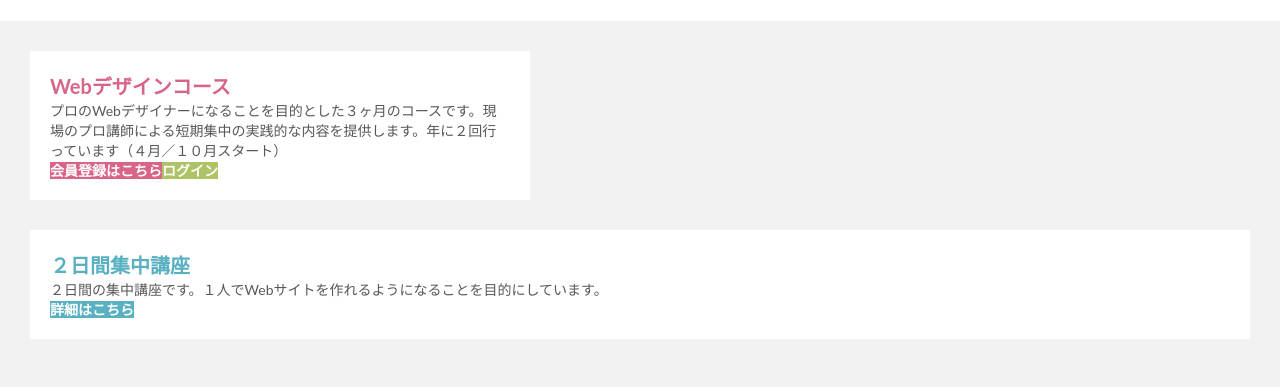
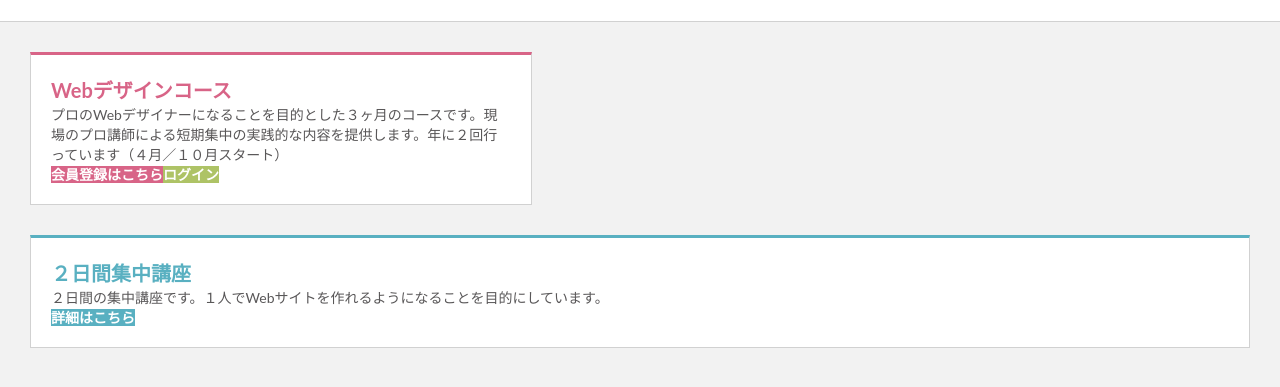
Before and after one commit to jin-aiit-a1824jj/css_sampel, a plain HTML site: page session4/index2.html in a window 1280 px wide. Shown: the part 59-446 px from the top of the page. Drawn offline with Linux system fonts and the light colour scheme.

Commit message:
setting border

```diff
--- a/session4/style2.css
+++ b/session4/style2.css
@@ -59,6 +59,7 @@ a#readmore {
 header {
     width: 100%;
     height: 80px;
+    border-bottom: 1px solid #D1D1D1;
 }
 
 h1 {
@@ -75,6 +76,10 @@ div#design {
     background-color: #fff;
     margin: 30px 0 30px 30px;
     padding: 20px 20px 20px 20px;
+    border-right: 1px solid #D1D1D1;
+    border-bottom: 1px solid #D1D1D1;
+    border-left: 1px solid #D1D1D1;
+    border-top: 3px solid #d86487;
 }
 
 div#event {
@@ -85,4 +90,8 @@ div#event {
     margin-right: 30px;
     margin-top: 30px;
     padding: 20px;
+    border-right: 1px solid #D1D1D1;
+    border-bottom: 1px solid #D1D1D1;
+    border-left: 1px solid #D1D1D1;
+    border-top: 3px solid #59B0C1;
 }
```
